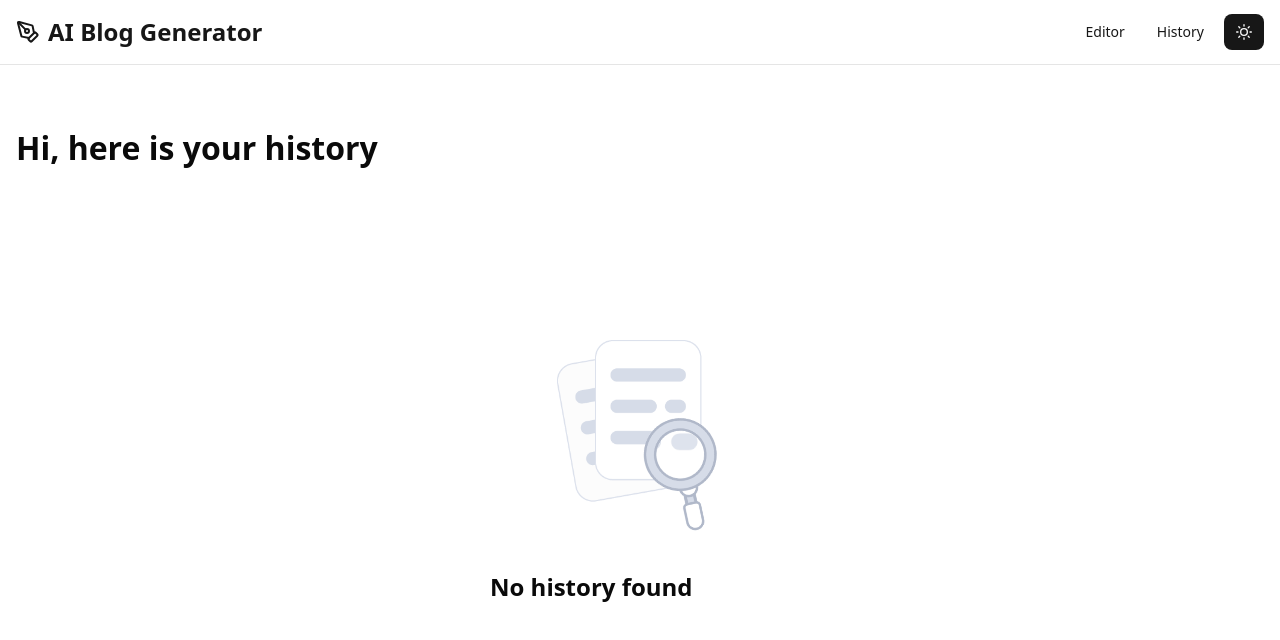
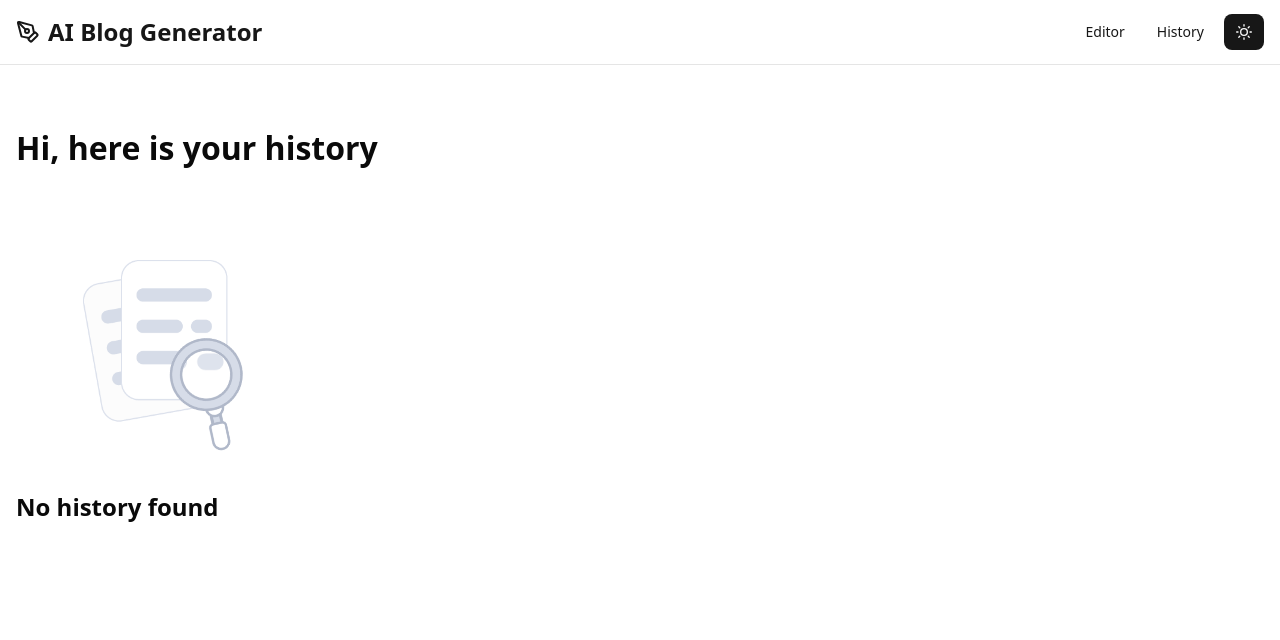
Before and after one commit to ngotranhoaibao/AI_Blog_Generator, a React (Vite) app: page /history in a window 1280 px wide. Shown: the top 640 px of the page. Built offline with nearby package versions, Linux system fonts and the light colour scheme.

Commit message:
refactor: remove unnecessary wrapper div from HistoryPage component

```diff
--- a/src/pages/HistoryPage/index.jsx
+++ b/src/pages/HistoryPage/index.jsx
@@ -35,7 +35,6 @@ const HistoryPage = () => {
   return (
     <div className="grid gap-6">
       <h1 className="text-3xl font-bold">Hi, here is your history</h1>
-      <div className="flex flex-col items-center justify-center gap-4 mt-20">
         {blogHistories.length === 0 ? (
           <div>
             <div style={{ width: 300, height: 300 }}>
@@ -66,7 +65,6 @@ const HistoryPage = () => {
           handleDeleteHistory={handleDeleteHistory}
           id={selectedId}
         />
-      </div>
     </div>
   );
 };
```
